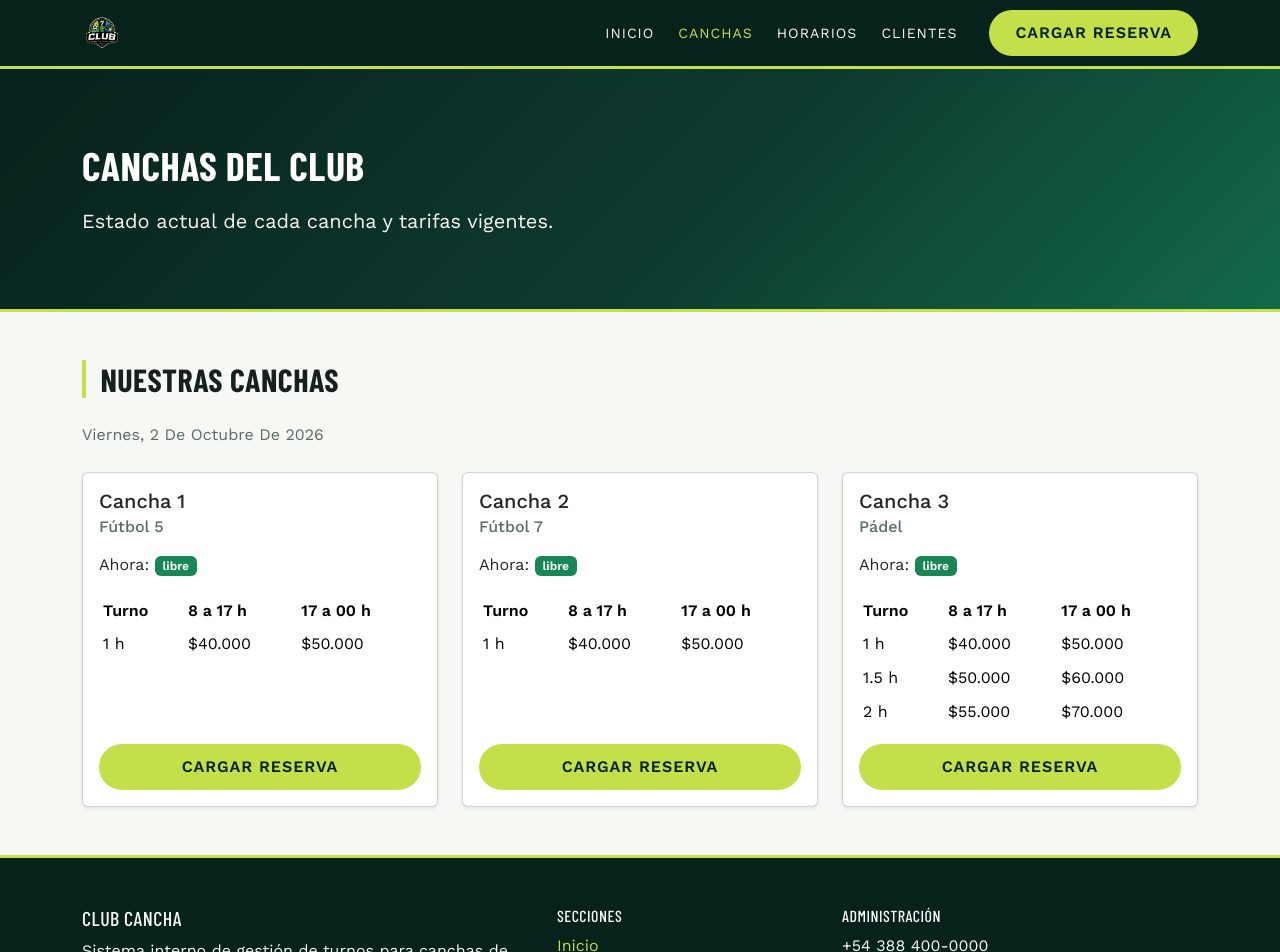
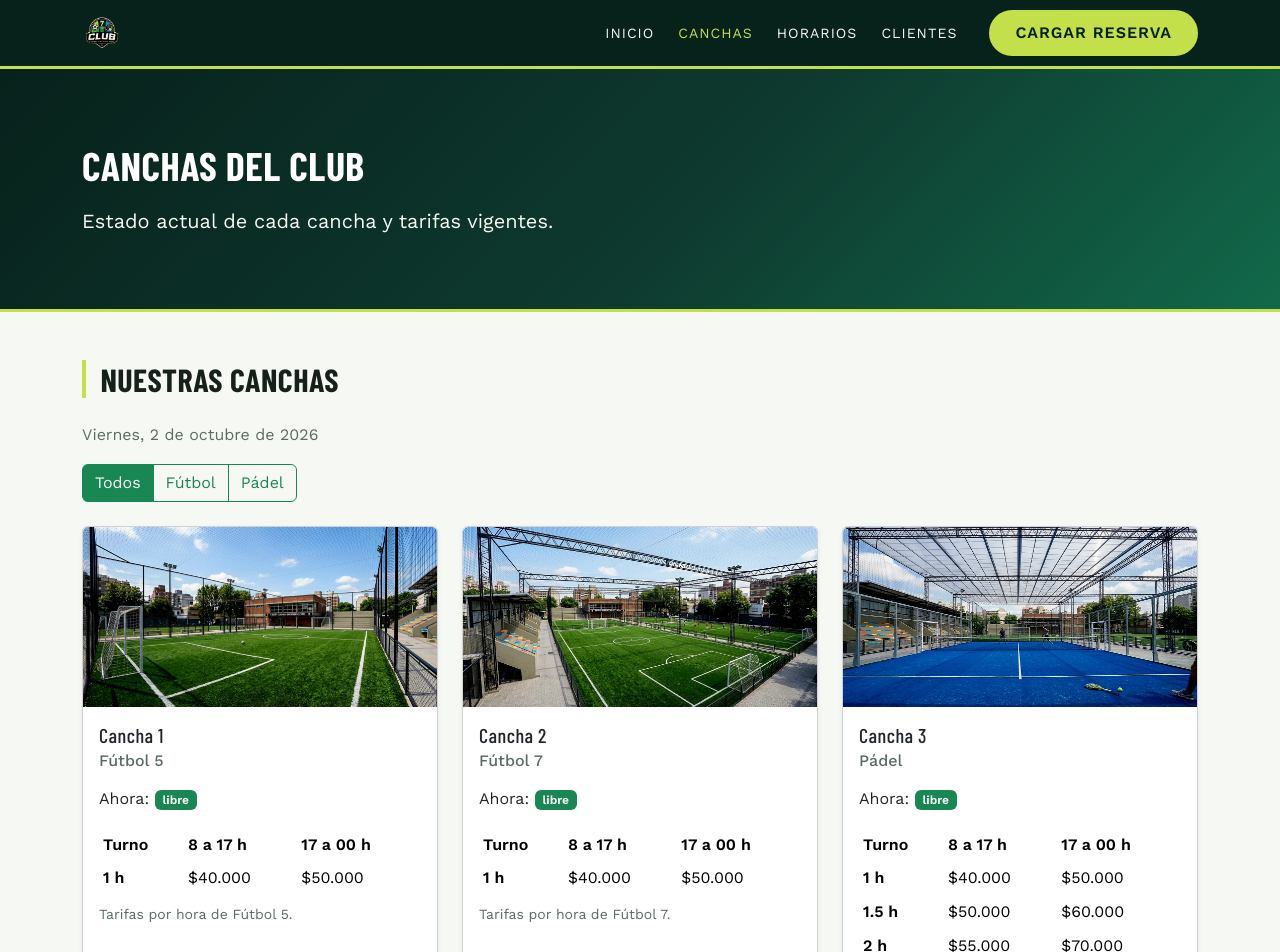
Before and after one commit to Belen-Bulacio/club-cancha-frontend, a React (Vite) app: page /canchas in a window 1280 px wide. Shown: the top 952 px of the page. Built offline with nearby package versions, Linux system fonts and the light colour scheme; no server answers.

Commit message:
Agregar filtro por deporte y mejorar canchas

```diff
--- a/src/pages/Canchas.jsx
+++ b/src/pages/Canchas.jsx
@@ -1,38 +1,82 @@
-import { Container, Row, Col, Card, Badge, Button, Table } from "react-bootstrap";
-import { Link } from "react-router-dom";
-import Hero from "../components/Hero";
-import { canchas, duracionesPorTipo } from "../data/datosIniciales";
-import {
-  estadoDelTurno, fechaDeHoy, colorDelEstado,
-  calcularPrecio, formatearPrecio, formatearFecha,
-} from "../data/funciones";
+import { useState, useEffect } from 'react';
+import { Container, Row, Col, Card, Table, Badge, Button, ButtonGroup } from 'react-bootstrap';
+import { Link } from 'react-router-dom';
+import Hero from '../components/Hero';
+import { canchas, duracionesPorTipo } from '../data/datosIniciales';
+import {estadoDelTurno, fechaDeHoy, colorDelEstado, calcularPrecio, formatearPrecio, formatearFecha, numeroEnHora,} from '../data/funciones';
 
-const Canchas = ({ reservas = [] }) => {
+const TITULO = 'Canchas y tarifas | Club Cancha';
+
+// Los botones del filtro
+const deportes = ['Todos', 'Fútbol', 'Pádel'];
+
+// Las dos franjas, con una hora de ejemplo de cada una para pedir el precio
+const franjas = [
+  { titulo: '8 a 17 h', horaEjemplo: '10:00' },
+  { titulo: '17 a 00 h', horaEjemplo: '19:00' },
+];
+
+// Las canchas del deporte elegido. 'Todos' devuelve las tres.
+function filtrarPorDeporte(deporte) {
+  if (deporte === 'Todos') {
+    return canchas;
+  }
+  return canchas.filter((cancha) => cancha.tipo === deporte);
+}
+
+// La hora actual redondeada, por ejemplo '19:00'
+function horaDeAhora() {
+  return numeroEnHora(new Date().getHours());
+}
+
+function Canchas({ reservas = [] }) {
+  // Guarda qué deporte se está mirando. Arranca mostrando todos.
+  const [deporte, setDeporte] = useState('Todos');
+
+  // El título de la pestaña, para el SEO: cada página tiene el suyo
+  useEffect(() => {
+    document.title = TITULO;
+  }, []);
+
   const hoy = fechaDeHoy();
-  const horaAhora = new Date().getHours();
-  const ahora = (horaAhora < 10 ? "0" + horaAhora : horaAhora) + ":00";
+  const ahora = horaDeAhora();
+  const canchasVisibles = filtrarPorDeporte(deporte);
 
   return (
-    <>
-      <Hero
-        titulo="Canchas del club"
-        texto="Estado actual de cada cancha y tarifas vigentes."
-      />
+    <main>
+      <Hero titulo="Canchas del club"texto="Estado actual de cada cancha y tarifas vigentes."/>
 
       <Container className="py-5">
+        <section>
           <h2 className="titulo-cal">Nuestras canchas</h2>
-        <p className="text-secondary text-capitalize mb-4">{formatearFecha(hoy)}</p>
+          <p className="text-secondary primera-mayuscula mb-3">{formatearFecha(hoy)}</p>
+
+          <ButtonGroup className="mb-4" aria-label="Filtrar por deporte">
+            {deportes.map((opcion) => (<Button key={opcion} variant={deporte === opcion ? 'success' : 'outline-success'} onClick={() => setDeporte(opcion)}>
+                {opcion}
+              </Button>
+            ))}
+          </ButtonGroup>
 
           <Row className="g-4">
-          {canchas.map((cancha) => {
+            {canchasVisibles.map((cancha) => {
               const estado = estadoDelTurno(reservas, cancha.id, hoy, ahora);
               const duraciones = duracionesPorTipo[cancha.tipo];
 
               return (
                 <Col xs={12} md={6} lg={4} key={cancha.id}>
-                <Card className="h-100 shadow-sm">
+                  <Card as="article" className="h-100 shadow-sm overflow-hidden">
+                    <Card.Img
+                      variant="top"
+                      src={cancha.imagen}
+                      alt={`Vista de la ${cancha.nombre}, de ${cancha.deporte}`}
+                      style={{ height: '180px', objectFit: 'cover' }}
+                    />
+
                     <Card.Body className="d-flex flex-column">
-                    <Card.Title>{cancha.nombre}</Card.Title>
+                      <Card.Title as="h3" className="h5">
+                        {cancha.nombre}
+                      </Card.Title>
                       <Card.Subtitle className="mb-3 text-secondary">
                         {cancha.deporte}
                       </Card.Subtitle>
@@ -42,19 +86,30 @@ const Canchas = ({ reservas = [] }) => {
                       </p>
 
                       <Table size="sm" borderless className="mb-3">
+                        <caption className="text-secondary small">
+                          Tarifas por hora de {cancha.deporte}.
+                        </caption>
                         <thead>
                           <tr>
-                          <th>Turno</th>
-                          <th>8 a 17 h</th>
-                          <th>17 a 00 h</th>
+                            <th scope="col">Turno</th>
+                            {franjas.map((franja) => (
+                              <th scope="col" key={franja.titulo}>
+                                {franja.titulo}
+                              </th>
+                            ))}
                           </tr>
                         </thead>
                         <tbody>
                           {duraciones.map((duracion) => (
                             <tr key={duracion}>
-                            <td>{duracion} h</td>
-                            <td>{formatearPrecio(calcularPrecio(cancha.tipo, duracion, "10:00"))}</td>
-                            <td>{formatearPrecio(calcularPrecio(cancha.tipo, duracion, "19:00"))}</td>
+                              <th scope="row">{duracion} h</th>
+                              {franjas.map((franja) => (
+                                <td key={franja.titulo}>
+                                  {formatearPrecio(
+                                    calcularPrecio(cancha.tipo, duracion, franja.horaEjemplo),
+                                  )}
+                                </td>
+                              ))}
                             </tr>
                           ))}
                         </tbody>
@@ -62,7 +117,7 @@ const Canchas = ({ reservas = [] }) => {
 
                       <Button
                         as={Link}
-                      to={"/reservar?cancha=" + cancha.id}
+                        to={`/reservar?cancha=${cancha.id}`}
                         className="btn-club mt-auto"
                       >
                         Cargar reserva
@@ -73,9 +128,10 @@ const Canchas = ({ reservas = [] }) => {
               );
             })}
           </Row>
+        </section>
       </Container>
-    </>
+    </main>
   );
-};
+}
 
 export default Canchas;
```
Lines whose indentation alone changed are shown as unchanged.
